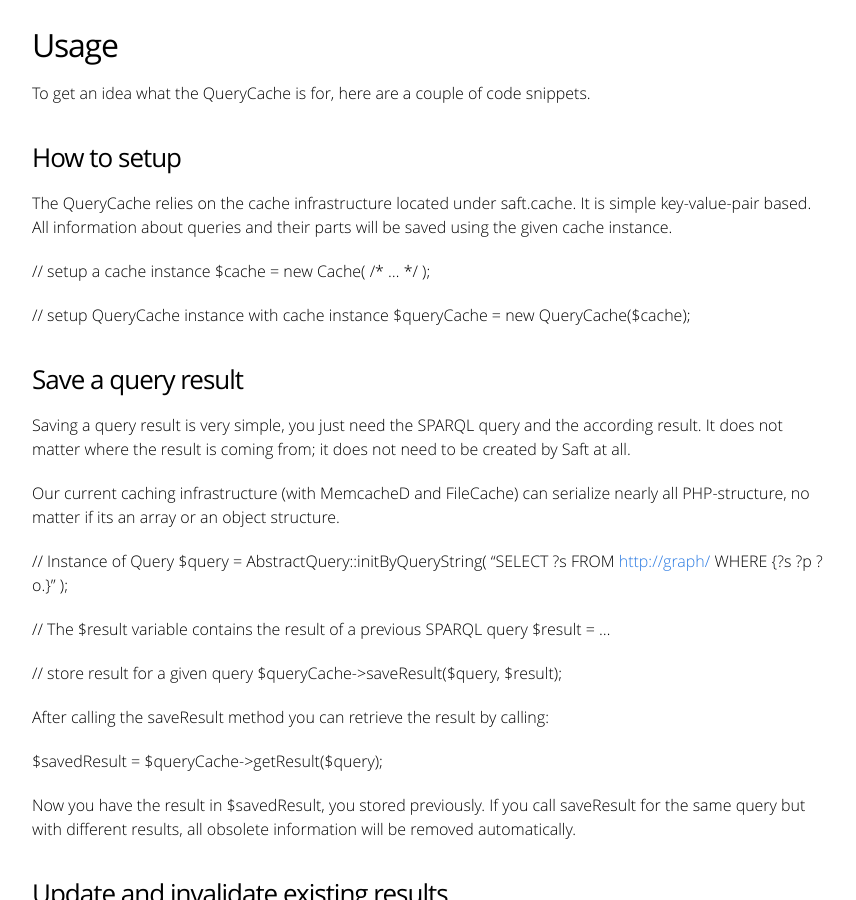
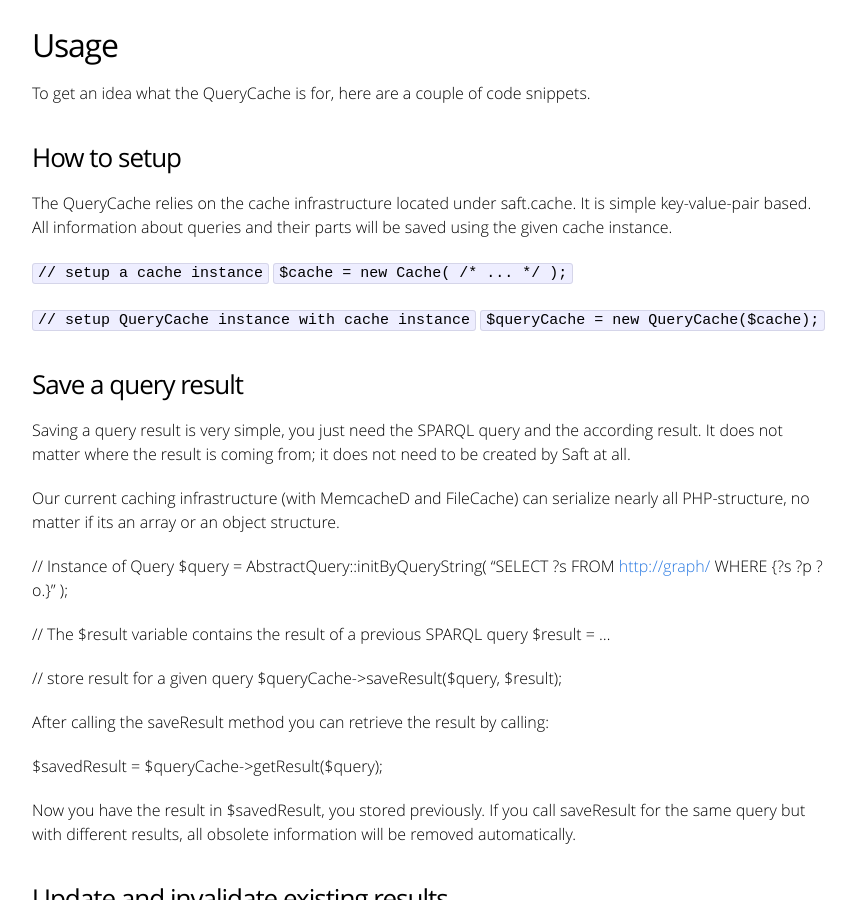
Before and after one commit to SaftIng/safting.github.io, a Jekyll site: the page built from doc/phpframework/additions/querycache.md, in a window 1280 px wide and 900 px high, scrolled down 393 px. Shown: the whole window, without its empty margins (208-1064 px from the left). Built offline with Jekyll 4.4.1, drawn with Linux system fonts in a browser that asks for light colours.

```diff
--- a/doc/phpframework/querycache.md
+++ b/doc/phpframework/additions/querycache.md
@@ -17,11 +17,12 @@ To get an idea what the QueryCache is for, here are a couple of code snippets.
 
 The QueryCache relies on the cache infrastructure located under saft.cache. It is simple key-value-pair based. All information about queries and their parts will be saved using the given cache instance.
 
-  // setup a cache instance
-  $cache = new Cache( /* ... */ );
+`// setup a cache instance`
+`$cache = new Cache( /* ... */ );`
 
-  // setup QueryCache instance with cache instance
-  $queryCache = new QueryCache($cache);
+`// setup QueryCache instance with cache instance`
+`$queryCache = new QueryCache($cache);`
+
 
 ### Save a query result
 
```
